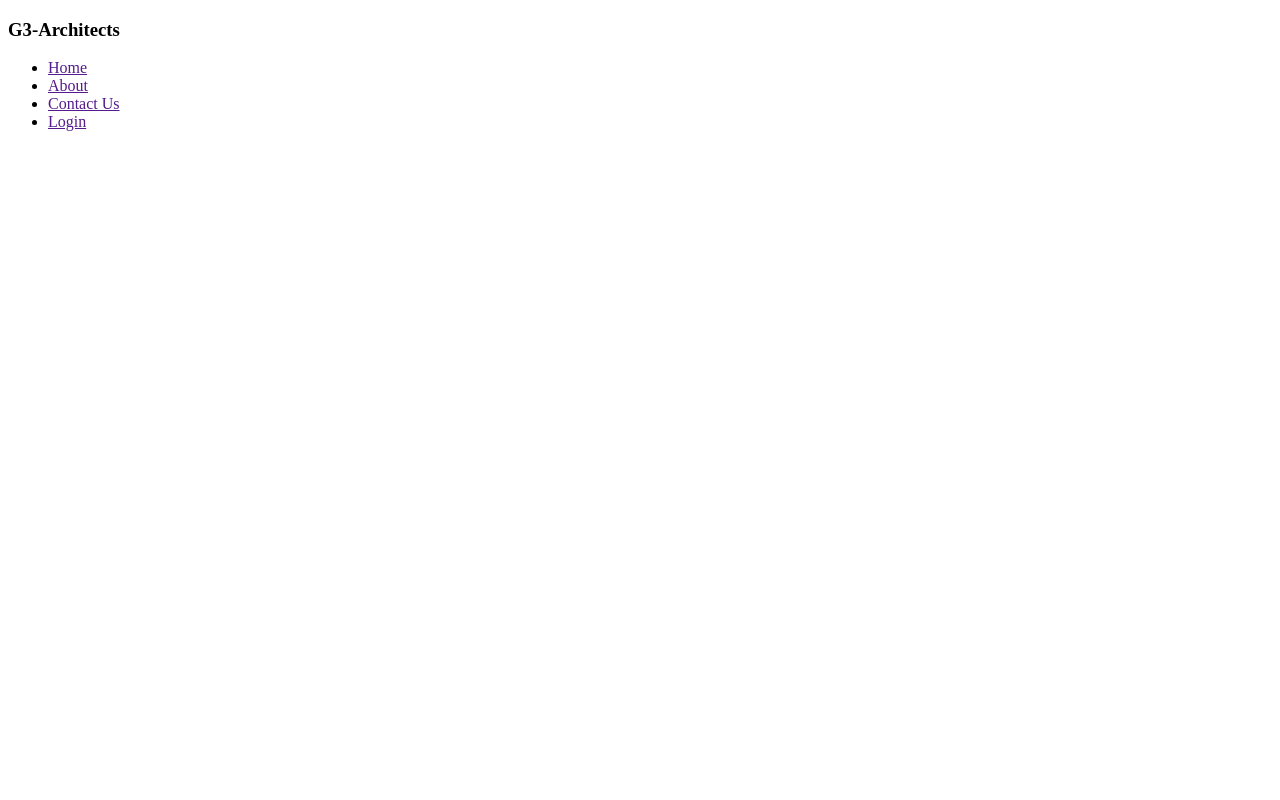
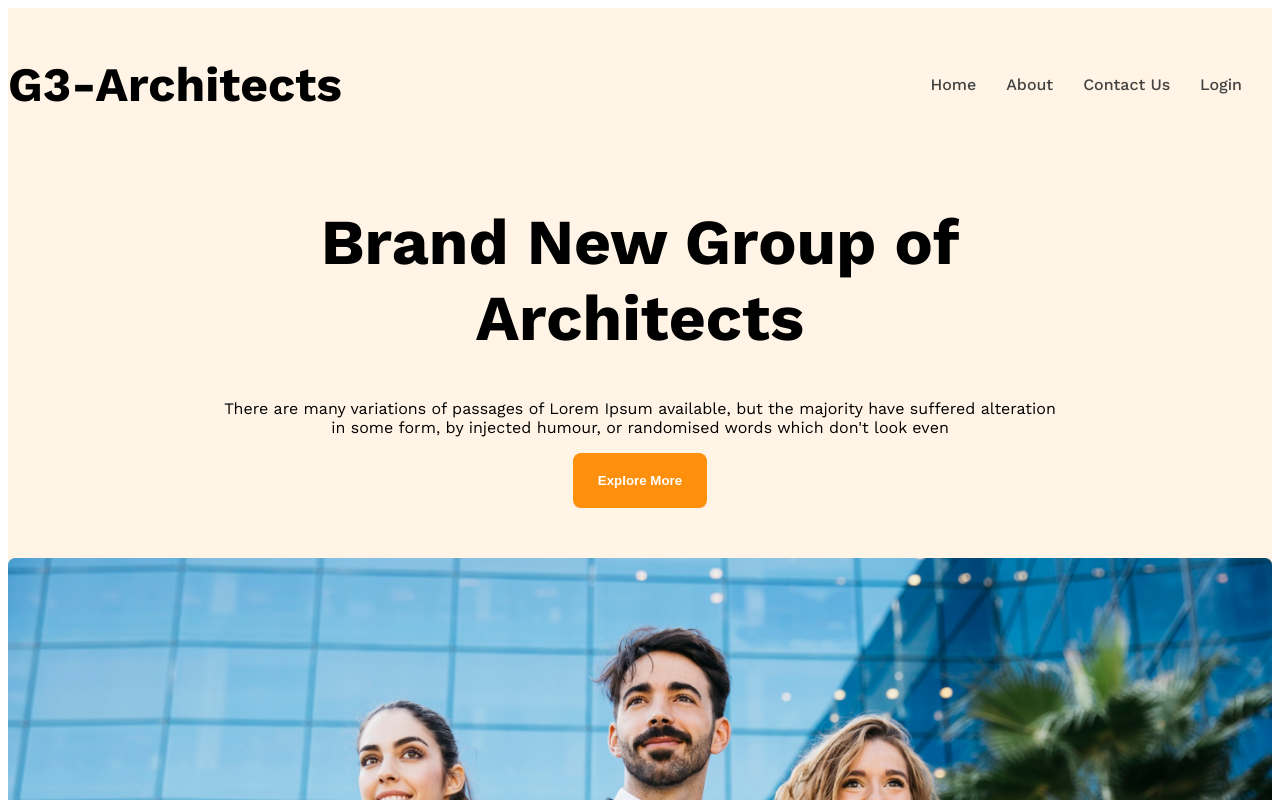
Before and after one commit to riazsd/g3-architects, a plain HTML site: page index.html in a window 1280 px wide. Shown: the top 800 px of the page. Drawn offline with nearby package versions, Linux system fonts and the light colour scheme.

Commit message:
added index.html,styles.css

```diff
--- a/index.html
+++ b/index.html
@@ -4,20 +4,32 @@
     <meta charset="UTF-8">
     <meta name="viewport" content="width=device-width, initial-scale=1.0">
     <title>G3-Architects</title>
-    <link rel="stylesheet" href="style/style.css">
+    <link rel="stylesheet" href="style/styles.css">
+    <style>
+
+    </style>
 </head>
 <body class="work-sans-font">
-    <header>
+    <header class="bg-light">
         <nav class="navbar display-flex">
             <h3 class="brand"> G3-Architects</h3>
             <ul class="nav-link  display-flex">
-                <li class="nav-item"><a href="" class="nav-link">Home</a></li>
-                <li class="nav-item"><a href="" class="nav-link">About</a></li>
-                <li class="nav-item"><a href="" class="nav-link">Contact Us</a></li>
-                <li class="nav-item"><a href="" class="nav-link">Login</a></li>
+                <li class="nav-item"><a href="" class="nav-link text-gray">Home</a></li>
+                <li class="nav-item"><a href="" class="nav-link text-gray">About</a></li>
+                <li class="nav-item"><a href="" class="nav-link text-gray">Contact Us</a></li>
+                <li class="nav-item"><a href="" class="nav-link text-gray">Login</a></li>
 
             </ul>
         </nav>
+        <div class="banner">
+            <div class="banner-content">
+
+                <h1 class="banner-tittle">Brand New Group of Architects</h1>
+                <p class="banner-description">There are many variations of passages of Lorem Ipsum available, but the majority have suffered alteration in some form, by injected humour, or randomised words which don't look even</p>
+                <button class="btn-primary">Explore More</button>
+            </div>
+            <img class="banner-image" src="images/banner.png" alt="">
+        </div>
 
     </header>
     <main>
--- a/style/styles.css
+++ b/style/styles.css
@@ -9,11 +9,23 @@
     font-style: normal;
 }
 
-/* shared style */
 .display-flex{
     display: flex;
 }
 
+.bg-light{
+    background-color:rgba(255, 144, 14, 0.1);
+}
+
+.btn-primary{
+    background-color: #FF900E;
+    color: #FFFFFF;
+    padding: 20px 25px;
+    font-weight: 1.5px;
+    font-weight: 600;
+    border-radius: 8px;
+    border: none;
+}
 .text-gray{
     color: #424242;
 }
@@ -21,18 +33,48 @@
 .text-light-gray{
     color: #727272;
 }
-/* header style */
+.navbar{
+    justify-content: space-between;
+    align-items: center;
+}
 
-/* navbar related style */
-.navbar{
-
-}
 .nav-item{
     list-style: none;
     margin-right: 30px;
 }
-
 .nav-link{
     text-decoration: none;
     font-weight: 500;
 }
+.navbar,.banner{
+    max-width: 1440px;
+    margin: 0 auto;
+}
+.brand{
+    font-weight: 700;
+    font-size: 3rem;
+}
+/* Banner related item */
+.banner-content{
+    max-width: 850px;
+    margin: 0 auto;
+    text-align: center;
+    margin-bottom: 50px;
+}
+
+.banner-tittle{
+    font-weight: 700;
+    font-size: 4rem;
+}
+
+.banner-image{
+    width: 100%;
+}
+/* responsive media query */
+@media screen and (max-width: 576px) {
+    .navbar, .nav-links{
+        flex-direction: column;
+
+    }
+
+}
```
